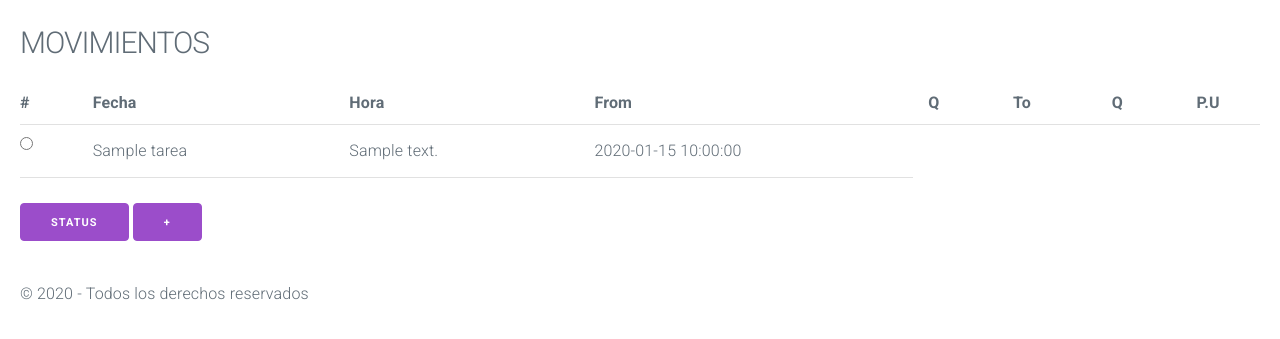
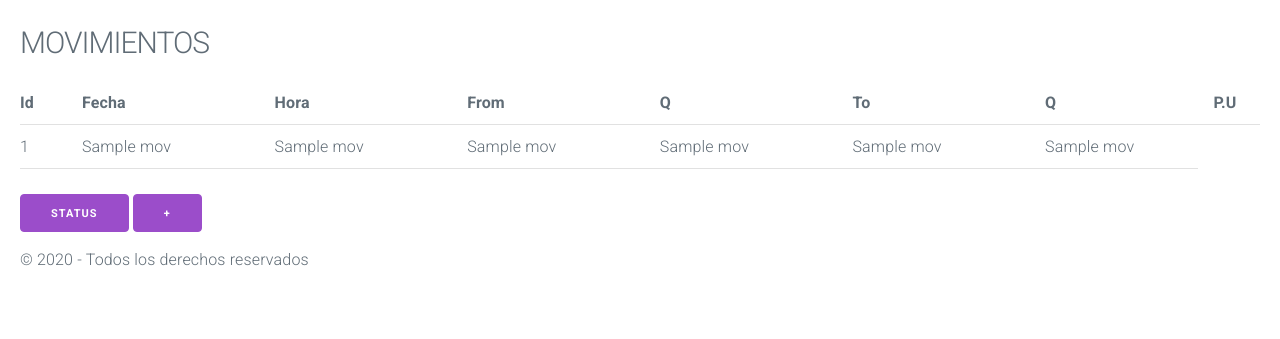
Before and after one commit to Pelayada/Simucriptos, a Flask app: template criptos/templates/index.html in a window 1280 px wide. Shown: the part 102-441 px from the top of the page. Run offline with Flask 2, Linux system fonts and the light colour scheme; the template is opened without the code that fills it: most values are stand-ins (such as "Sample title", 1, 10 or a date in 2020); some libraries are stand-ins or nearby versions.

Commit message:
Empezar BD

```diff
--- a/criptos/templates/index.html
+++ b/criptos/templates/index.html
@@ -1,13 +1,13 @@
 {% extends "base.html" %}
 
-{% block title %} myCRIPTO {% endblock %}
+{% block title %} CRIPTOS {% endblock %}
 
 {% block content %}
     <h1>MOVIMIENTOS</h1>
-    <form action="/processtask">
+
         <table class="u-full-width">
             <tr>
-                <th>#</th>
+                <th>Id</th>
                 <th>Fecha</th>
                 <th>Hora</th>
                 <th>From</th>
@@ -21,17 +21,20 @@
                 <td class="field-error" colspan="4">No hay tareas</td>
             </tr>
             {% endif %}
-            {% for tarea in registros %}
+            {% for mov in registros %}
             <tr>
-                <td><input type="radio" name="ix" value="{{tarea['id']}}" ></td>
-                <td>{{tarea['titulo']}}</td>
-                <td>{{tarea['descripcion']}}</td>
-                <td>{{tarea['fecha']}}</td>
+                <td>{{mov[0]}}</td>
+                <td>{{mov[1]}}</td>
+                <td>{{mov[2]}}</td>
+                <td>{{mov[3]}}</td>
+                <td>{{mov[4]}}</td>
+                <td>{{mov[5]}}</td>
+                <td>{{mov[6]}}</td>
             </tr>
             {% endfor %}
         </table>
         <a href="/status"><input type="button" value="Status"></a>
         <a href="/purchase"><input type="button" value="+"></a>
 
-    </form>
+
 {% endblock %}
--- a/criptos/templates/purchase.html
+++ b/criptos/templates/purchase.html
@@ -56,7 +56,7 @@
     </div>
     <div class="row">
       <div class="column">
-        <input type="button" id="buttonFrom" name="buttonFrom" value="Calcular"/>
+        <input type="submit" id="buttonFrom" name="buttonFrom" value="Calcular"/>
       </div>
       <div class="column">
         <label for="QPU">P.U.</label>
@@ -65,8 +65,8 @@
     </div>
     <div class="row">
         <div class="column column-50 column-offset-50">
-          <input type="button" id="send" name="send" value="OK"/>
-          <input type="button" id="cancel" name="cancel"value="Cancel"/>
+          <input type="submit" id="send" name="send" value="OK"/>
+          <input type="submit" id="cancel" name="cancel"value="Cancel"/>
         </div>
     </div>
 
```
Also changed, not shown: criptos/routes.py (+16 -1 lines), data/mov.db (added).
